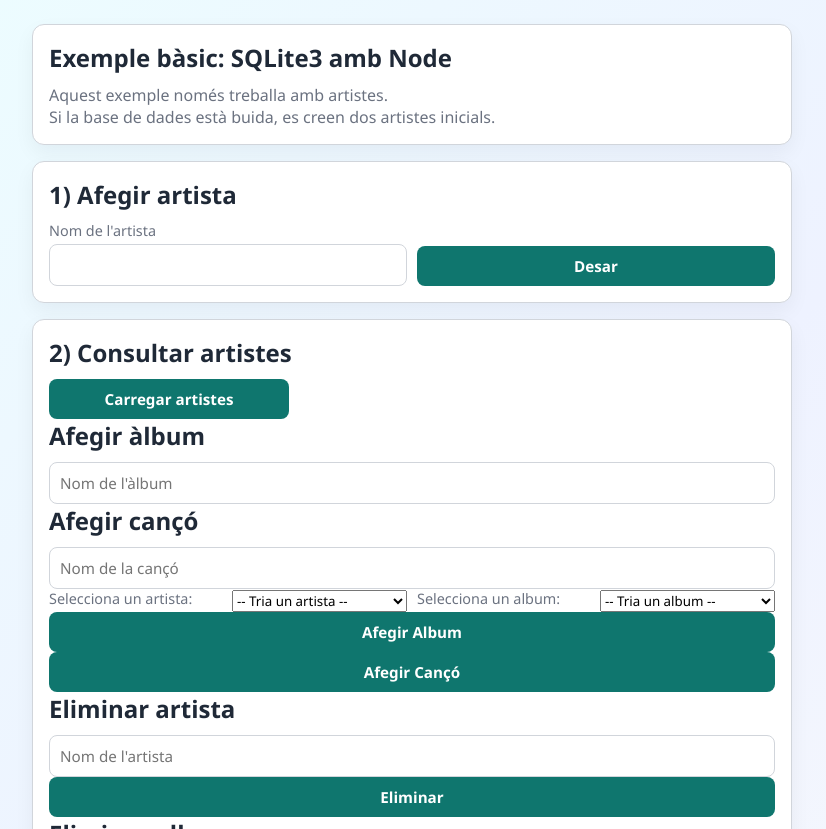
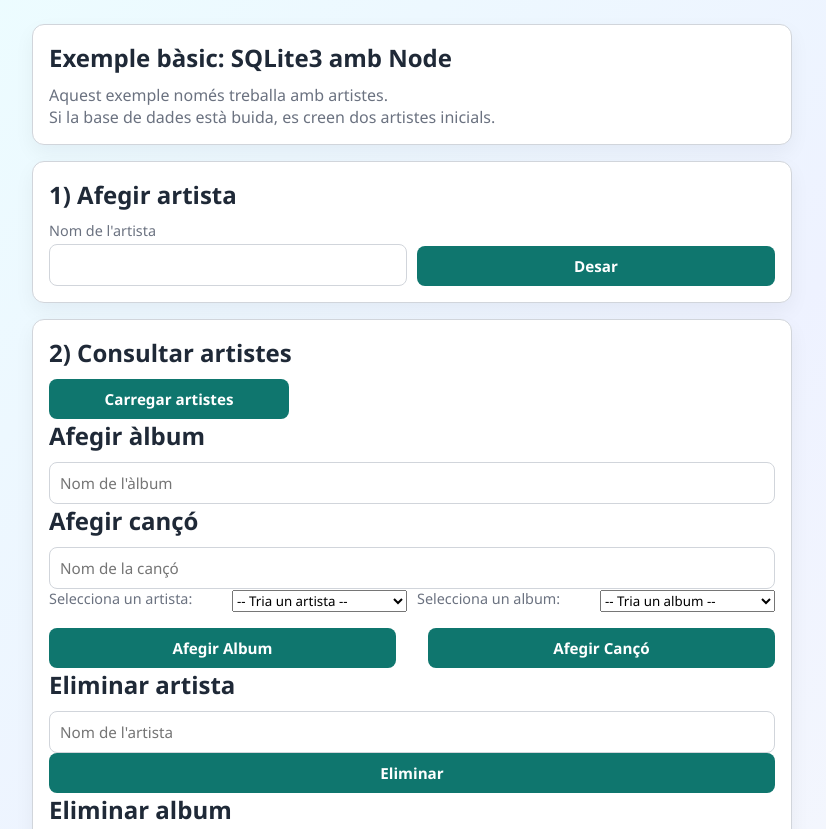
Before and after one commit to SergioCordero77/nodeSqlite, a website: page public/index.html in a window 1280 px wide. Shown: the top 829 px of the page, without its empty margins (228-1054 px from the left). Drawn offline with Linux system fonts and the light colour scheme.

Commit message:
Aplicat flex als botons d'afegir album i cançó

```diff
--- a/public/index.html
+++ b/public/index.html
@@ -51,8 +51,10 @@
         </select>
       </div>
 
-      <button id="add-album">Afegir Album</button>
-      <button id="add-song">Afegir Cançó</button>
+      <div class="buttons">
+        <button id="add-album">Afegir Album</button>
+        <button id="add-song">Afegir Cançó</button>
+      </div>
 
     <h2>Eliminar artista</h2>
       <input id="artist-delete" placeholder="Nom de l'artista" />
--- a/public/styles.css
+++ b/public/styles.css
@@ -116,3 +116,9 @@ button:hover {
   background: #f8fafc;
   border: 1px solid var(--border);
 }
+
+.buttons{
+  display: flex;
+  gap: 2rem;
+  margin-top: 1rem;
+}
```
Also changed, not shown: 1 other file.
